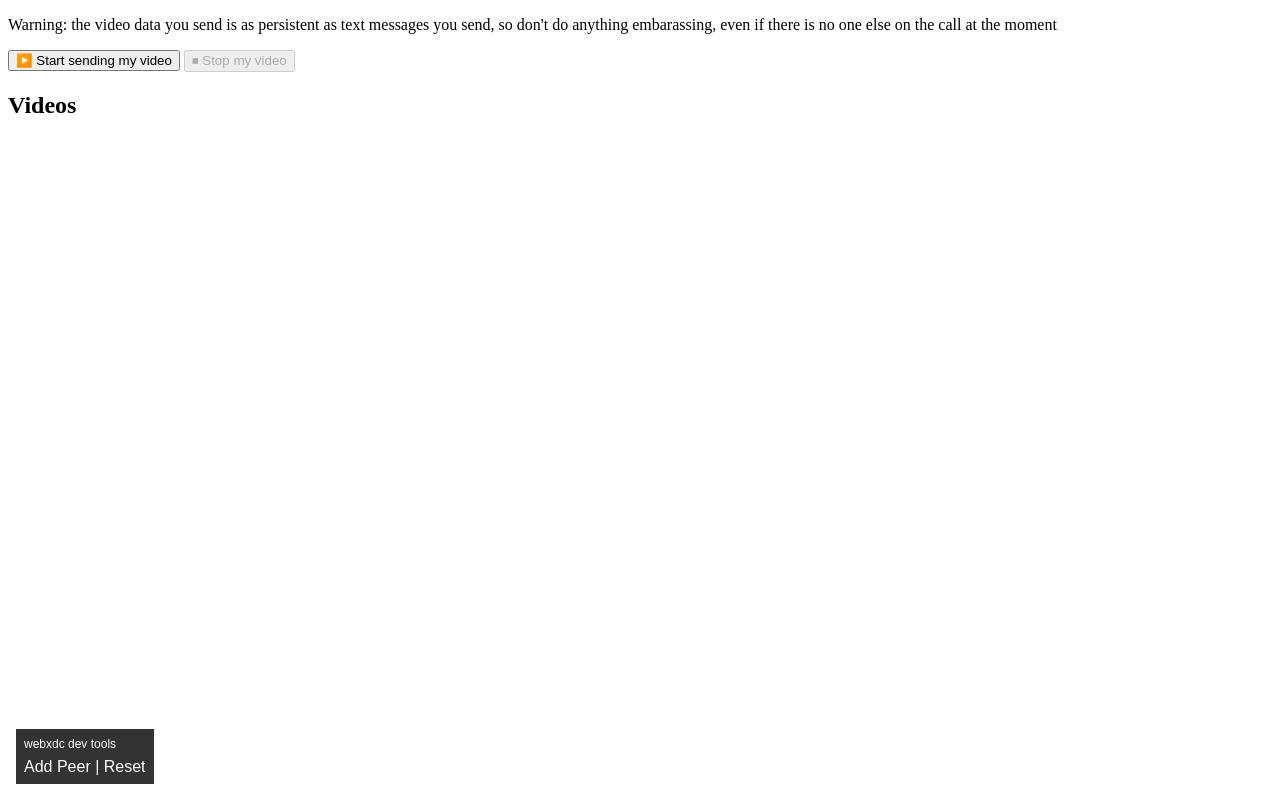
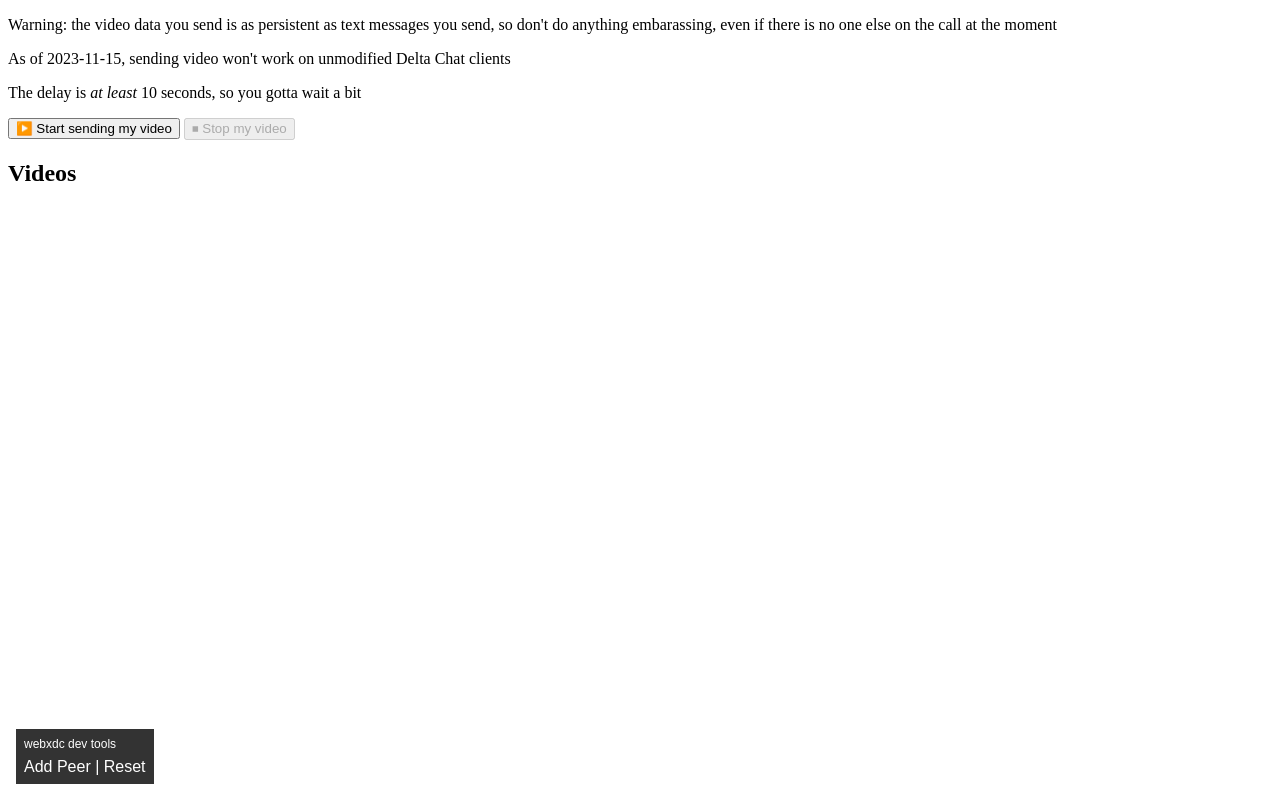
Before and after one commit to WofWca/video-call-over-email, a website: page index.html in a window 1280 px wide. Drawn offline with Linux system fonts and the light colour scheme.

Commit message:
improvement: add some text notes

```diff
--- a/index.html
+++ b/index.html
@@ -8,6 +8,8 @@
 </head>
 <body>
   <p>Warning: the video data you send is as persistent as text messages you send, so don't do anything embarassing, even if there is no one else on the call at the moment</p>
+  <p>As of 2023-11-15, sending video won't work on unmodified Delta Chat clients</p>
+  <p>The delay is <i>at least</i> 10 seconds, so you gotta wait a bit</p>
   <button id="startBroadcast" type="button">▶️ Start sending my video</button>
   <button id="stopBroadcast" disabled type="button">⏹ Stop my video</button>
   <section id="videos">
```
